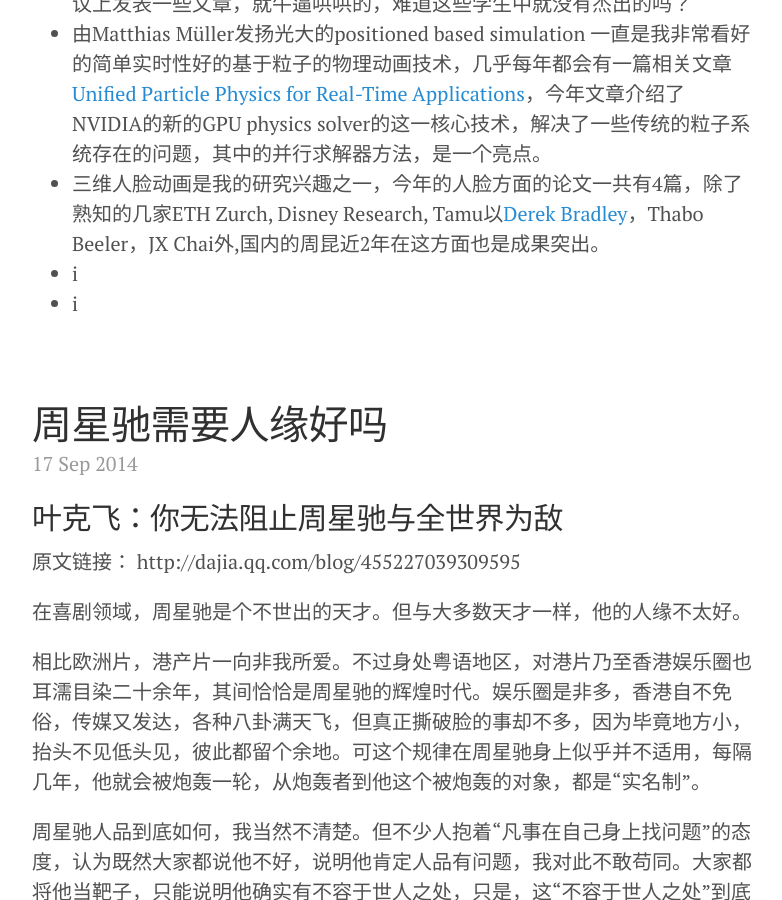
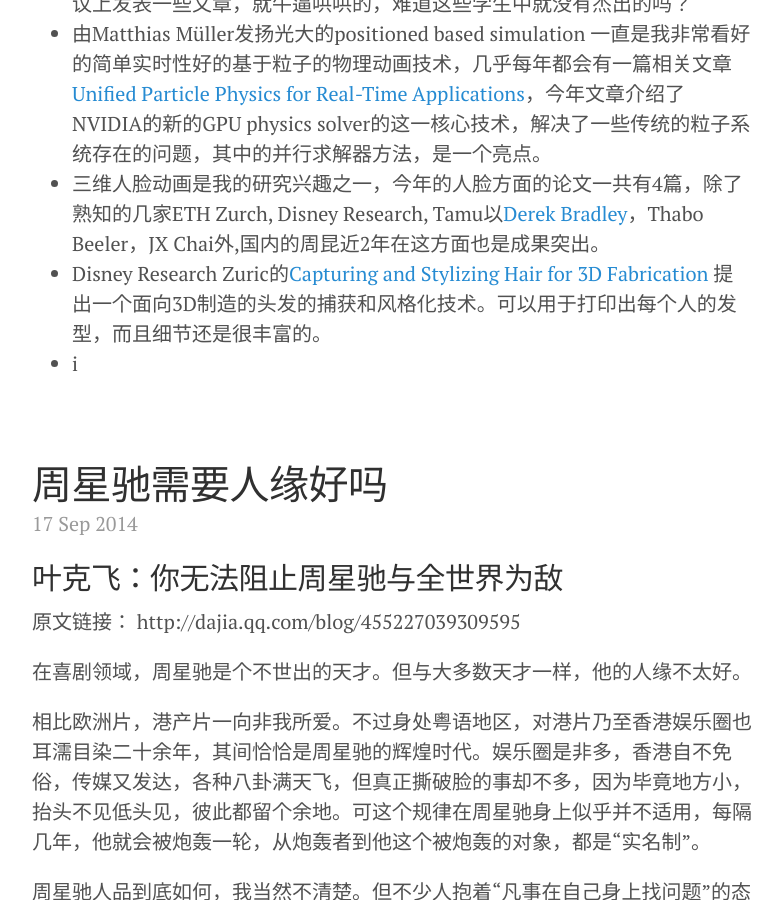
Before and after one commit to hwdong/hwdong-old.github.io, a Jekyll site: the page built from index.html, in a window 1280 px wide and 900 px high, scrolled down 809 px. Shown: the whole window, without its empty margins (248-1030 px from the left). Built offline with Jekyll 4.4.1, drawn with Linux system fonts in a browser that asks for light colours; Markdown is read by kramdown in place of the engine named in the settings; the list of posts is cut into pages by our own code.

Commit message:
Updated 2014-09-20-SIGGRAPH2014.md

```diff
--- a/_posts/2014-09-20-SIGGRAPH2014.md
+++ b/_posts/2014-09-20-SIGGRAPH2014.md
@@ -11,5 +11,5 @@
 - 多年来未能进入SIGGRAPH的默默无闻的Zhigang Deng实验室(http://graphics.cs.uh.edu/ble/)终于依靠杰出的学生Binh Huy Le在SIGGRAPH上连续亮相，今年又出了一篇[Robust and Accurate Skeletal Rigging from Mesh Sequences](http://graphics.cs.uh.edu/ble/papers/2014s-ske/)，当年被人冷落和轻视的Deng教授终于可以扬眉吐气了啊！说明2点：1）招到一个杰出的学生是导师的福气啊；2）老的课题仍然可以开出新花来！ 而国内招收过几百个学生的学霸们在三流期刊或会议上发表一些文章，就牛逼哄哄的，难道这些学生中就没有杰出的吗？
 - 由Matthias Müller发扬光大的positioned based simulation 一直是我非常看好的简单实时性好的基于粒子的物理动画技术，几乎每年都会有一篇相关文章[Unified Particle Physics for Real-Time Applications](http://blog.mmacklin.com/flex/)，今年文章介绍了NVIDIA的新的GPU physics solver的这一核心技术，解决了一些传统的粒子系统存在的问题，其中的并行求解器方法，是一个亮点。
 - 三维人脸动画是我的研究兴趣之一，今年的人脸方面的论文一共有4篇，除了熟知的几家ETH Zurch, Disney Research, Tamu以[Derek Bradley](http://zurich.disneyresearch.com/derekbradley/)，Thabo Beeler，JX Chai外,国内的周昆近2年在这方面也是成果突出。
+- Disney Research Zuric的[Capturing and Stylizing Hair for 3D Fabrication ](http://cheveone.blogspot.com.es/2014/08/stylized-hair-capture.html)提出一个面向3D制造的头发的捕获和风格化技术。可以用于打印出每个人的发型，而且细节还是很丰富的。
 - i
-- i
```
